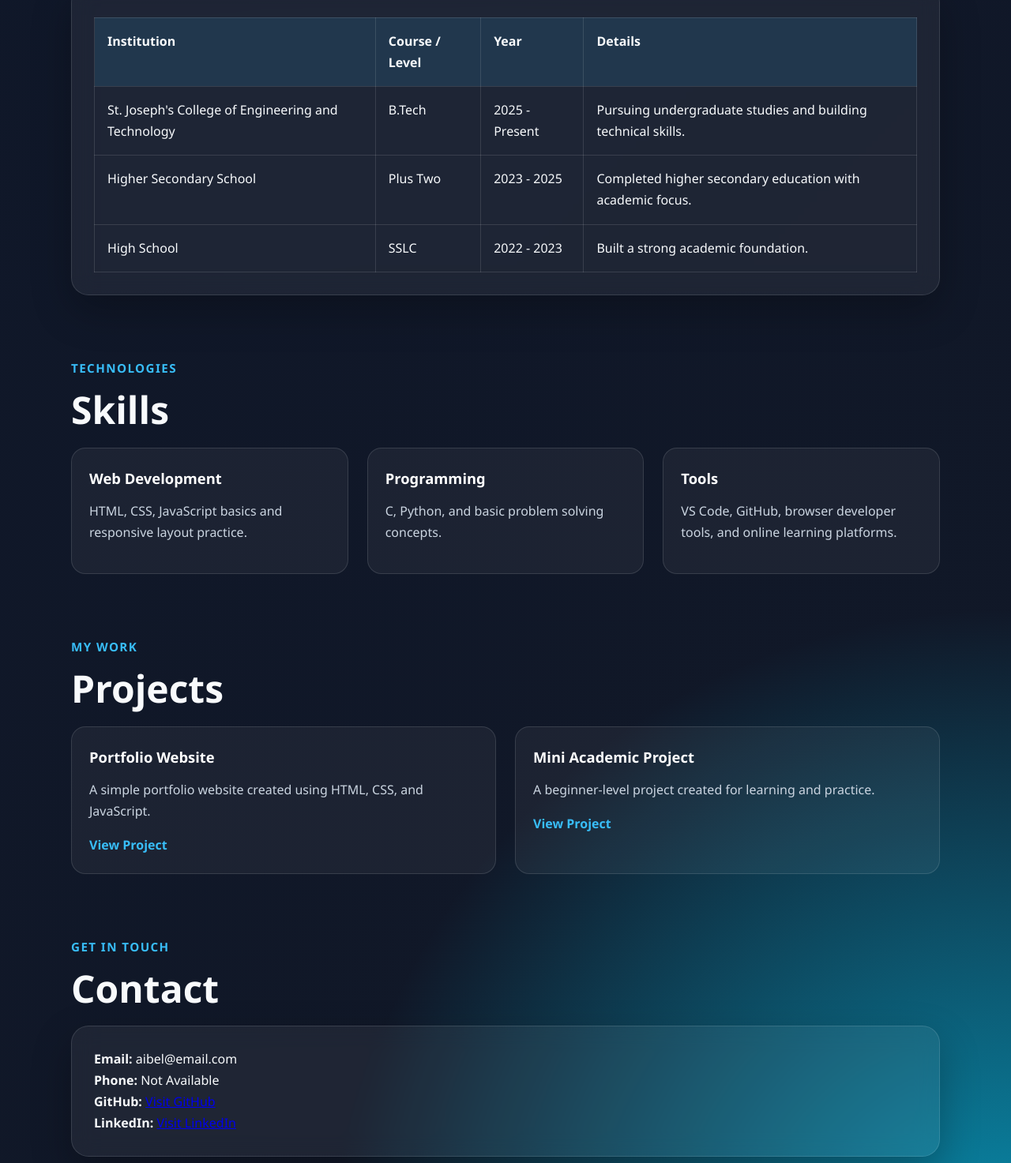
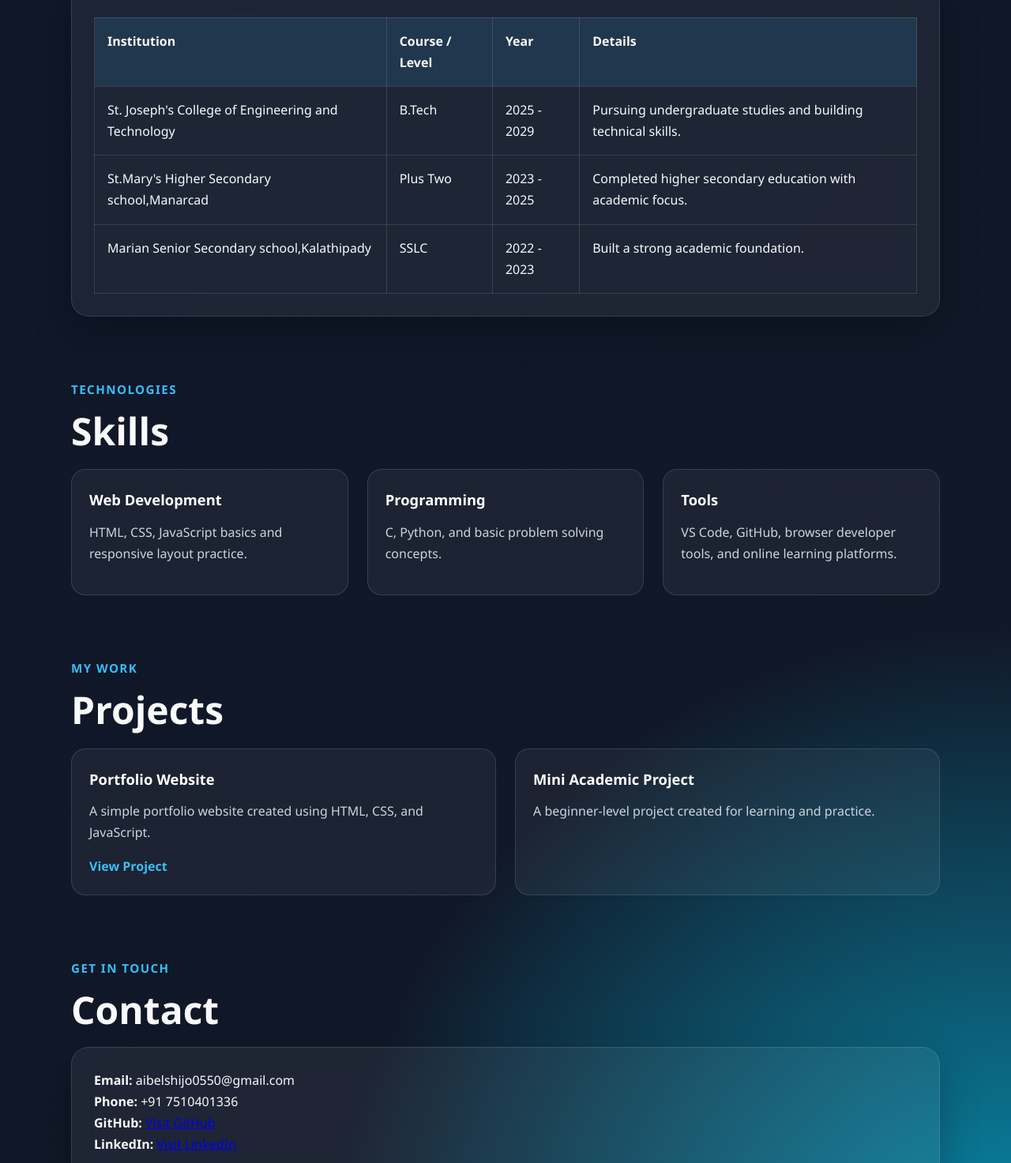
Before and after one commit to Ai-bel/portfolio, a plain HTML site: page home.html in a window 1280 px wide. Shown: the part 1569-3042 px from the top of the page at 79% size. Drawn offline with Linux system fonts and the light colour scheme; sample sign-in values are in the browser's storage.

Commit message:
home.html

```diff
--- a/home.html
+++ b/home.html
@@ -91,17 +91,17 @@
             <tr>
               <td>St. Joseph's College of Engineering and Technology</td>
               <td>B.Tech</td>
-              <td>2025 - Present</td>
+              <td>2025 - 2029</td>
               <td>Pursuing undergraduate studies and building technical skills.</td>
             </tr>
             <tr>
-              <td>Higher Secondary School</td>
+              <td>St.Mary's Higher Secondary school,Manarcad</td>
               <td>Plus Two</td>
               <td>2023 - 2025</td>
               <td>Completed higher secondary education with academic focus.</td>
             </tr>
             <tr>
-              <td>High School</td>
+              <td>Marian Senior Secondary school,Kalathipady</td>
               <td>SSLC</td>
               <td>2022 - 2023</td>
               <td>Built a strong academic foundation.</td>
@@ -141,13 +141,13 @@
         <div class="cert-card">
           <h3>Portfolio Website</h3>
           <p>A simple portfolio website created using HTML, CSS, and JavaScript.</p>
-          <a href="https://github.com/" target="_blank">View Project</a>
+          <a href="https://ai-bel.github.io/portfolio/" target="_blank">View Project</a>
         </div>
 
         <div class="cert-card">
           <h3>Mini Academic Project</h3>
           <p>A beginner-level project created for learning and practice.</p>
-          <a href="https://github.com/" target="_blank">View Project</a>
+
         </div>
       </div>
     </section>
@@ -157,8 +157,8 @@
       <h2>Contact</h2>
 
       <div class="glass-card">
-        <p><strong>Email:</strong> aibel@email.com</p>
-        <p><strong>Phone:</strong> <span id="savedPhone"></span></p>
+        <p><strong>Email:</strong> aibelshijo0550@gmail.com</p>
+        <p><strong>Phone:</strong> +91 7510401336</span></p>
         <p><strong>GitHub:</strong> <a href="https://github.com/" target="_blank">Visit GitHub</a></p>
         <p><strong>LinkedIn:</strong> <a href="https://linkedin.com/" target="_blank">Visit LinkedIn</a></p>
       </div>
```
